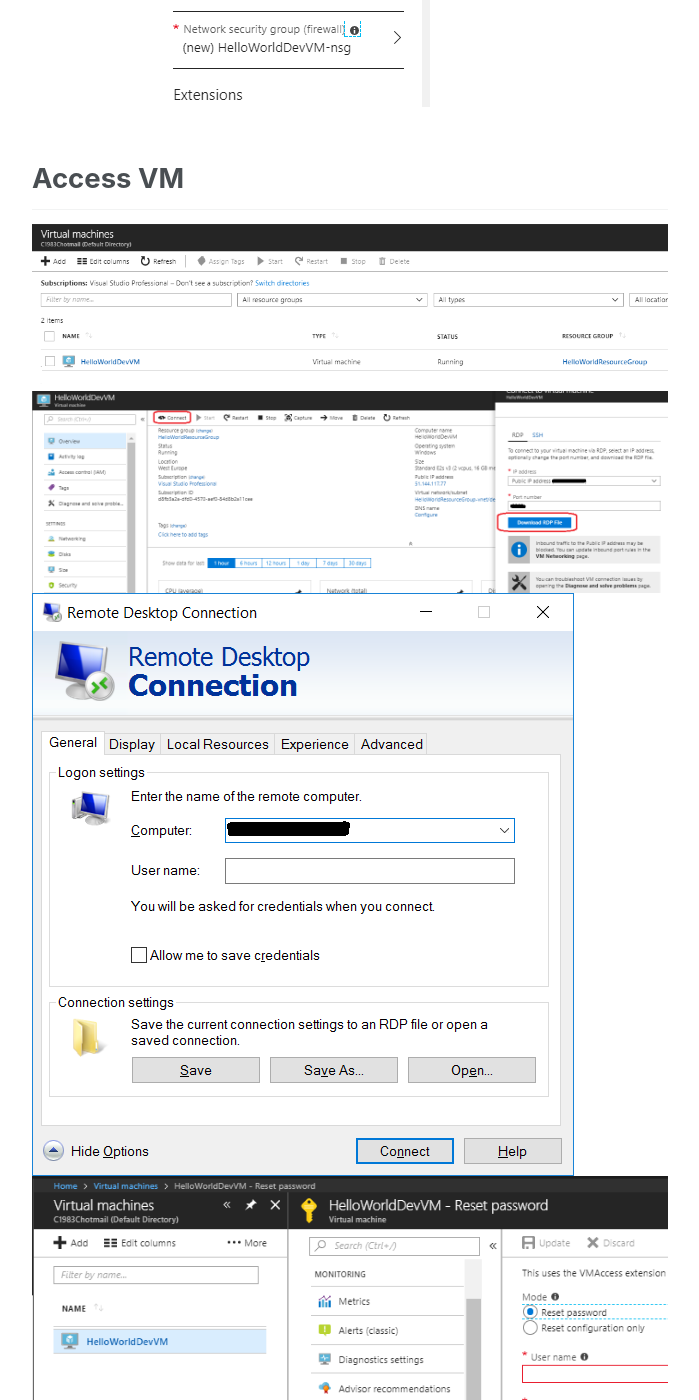
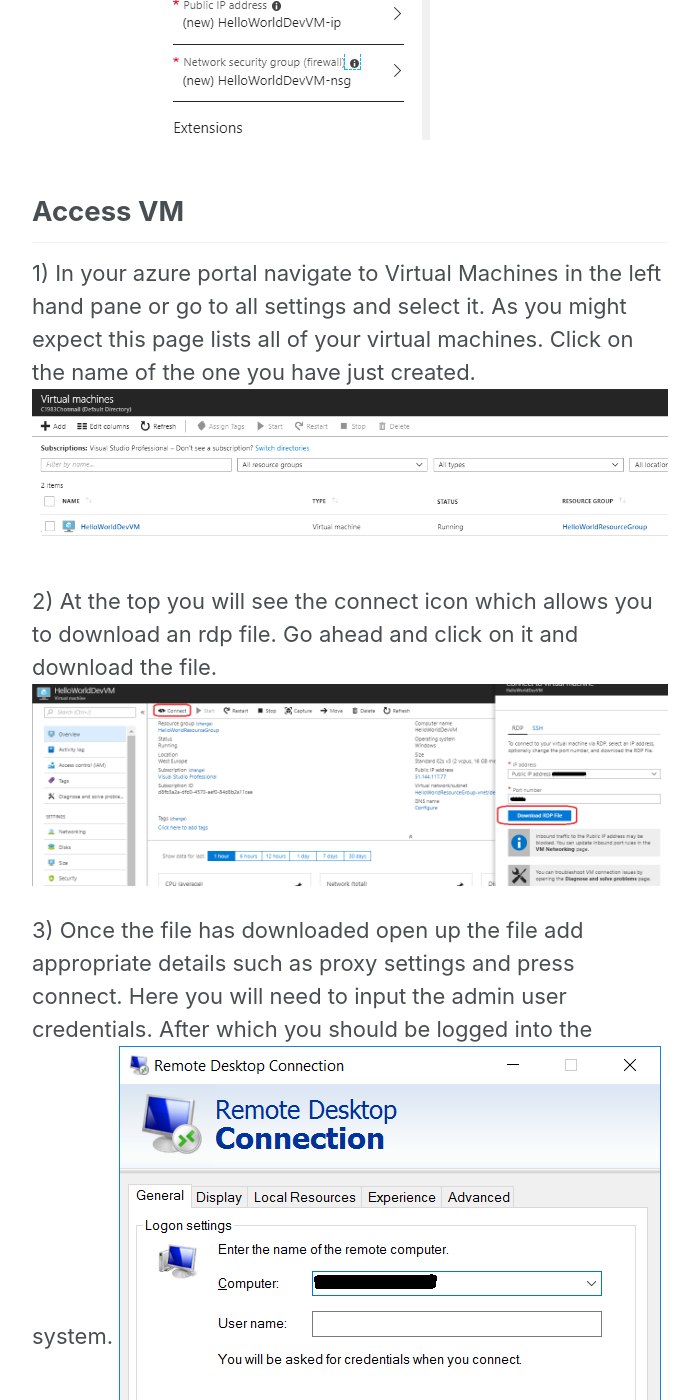
Before and after one commit to BenchProjects/PWS-Blog, a Jekyll site: the page built from _posts/2018-16-05-CreateHWDockerApp.md, in a window 1280 px wide and 1400 px high, scrolled down 3992 px. Shown: the whole window, without its empty margins (290-989 px from the left). Built offline with Jekyll 4.4.1, drawn with Linux system fonts in a browser that asks for light colours; nearby versions of some CDN libraries; some of the changed text lies outside the part shown.

```diff
--- a/_posts/2018-16-05-CreateHWDockerApp.md
+++ b/_posts/2018-16-05-CreateHWDockerApp.md
@@ -9,6 +9,8 @@ This blog describes how to set up an azure VM and create a .Net Core Web App wit
 
 ## Prerequisites
 An azure account with credit.
+Remote desktop client.
+Network access to use remote desktop.
 
 ## Create VM
 
@@ -31,7 +33,14 @@ An azure account with credit.
 ![Step5]({{ site.baseurl }}/img/VMAzureSettings.png)
 
 ## Access VM
+1) In your azure portal navigate to Virtual Machines in the left hand pane or go to all settings and select it. As you might expect this page lists all of your virtual machines. Click on the name of the one you have just created.
 ![Step6]({{ site.baseurl }}/img/VirtualMachines.png)
+
+2) At the top you will see the connect icon which allows you to download an rdp file. Go ahead and click on it and download the file.
 ![Step7]({{ site.baseurl }}/img/downloadRdpFile.png)
+
+3) Once the file has downloaded open up the file add appropriate details such as proxy settings and press connect. Here you will need to input the admin user credentials. After which you should be logged into the system.
 ![Step8]({{ site.baseurl }}/img/ConnectViaRdp.png)
+
+Note if you need to reset the admin creds you can do that in the virtual machine settings on the azure portal.
 ![OptionalStep]({{ site.baseurl }}/img/resetAdminAccount.png)
```
